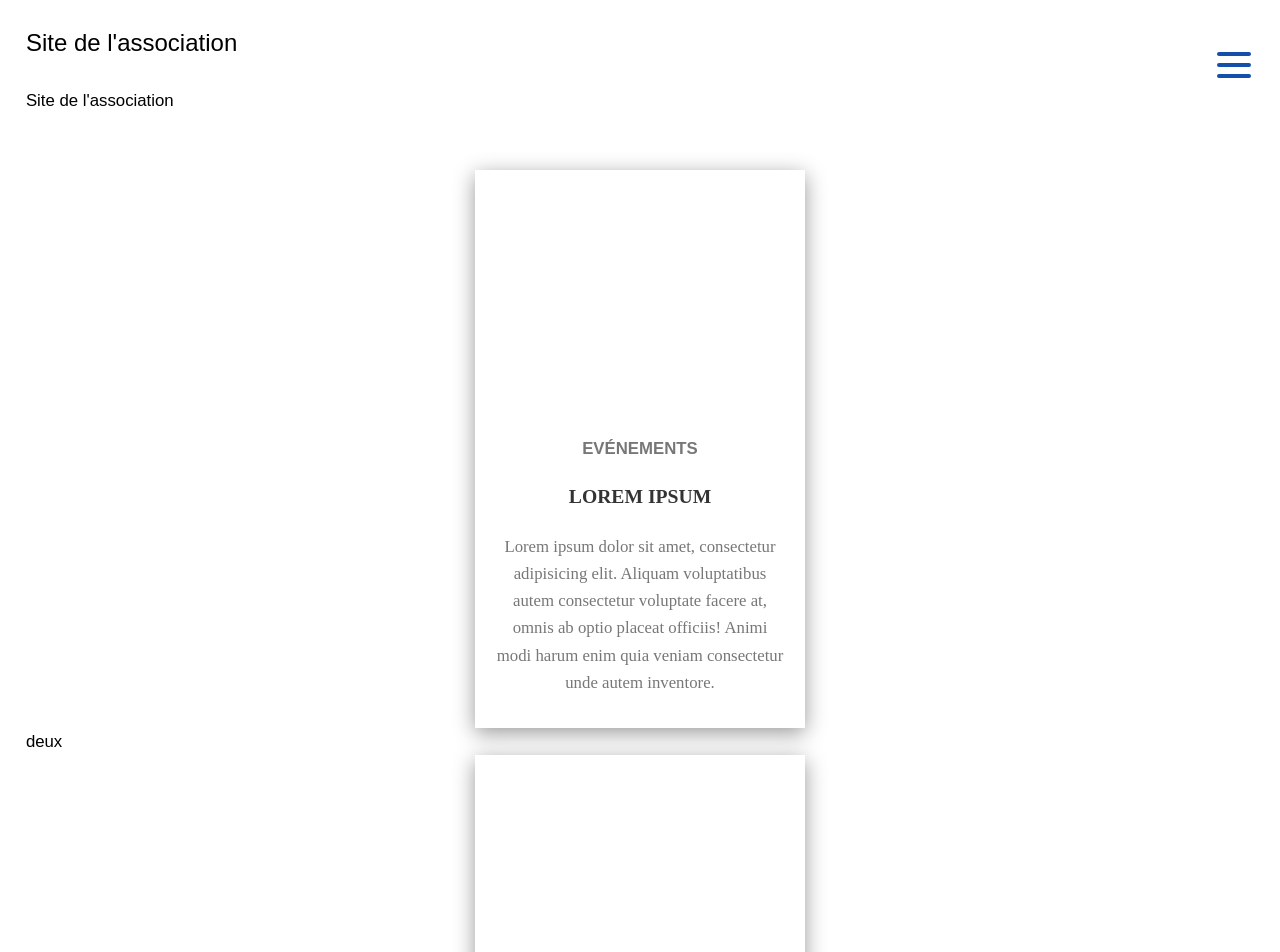
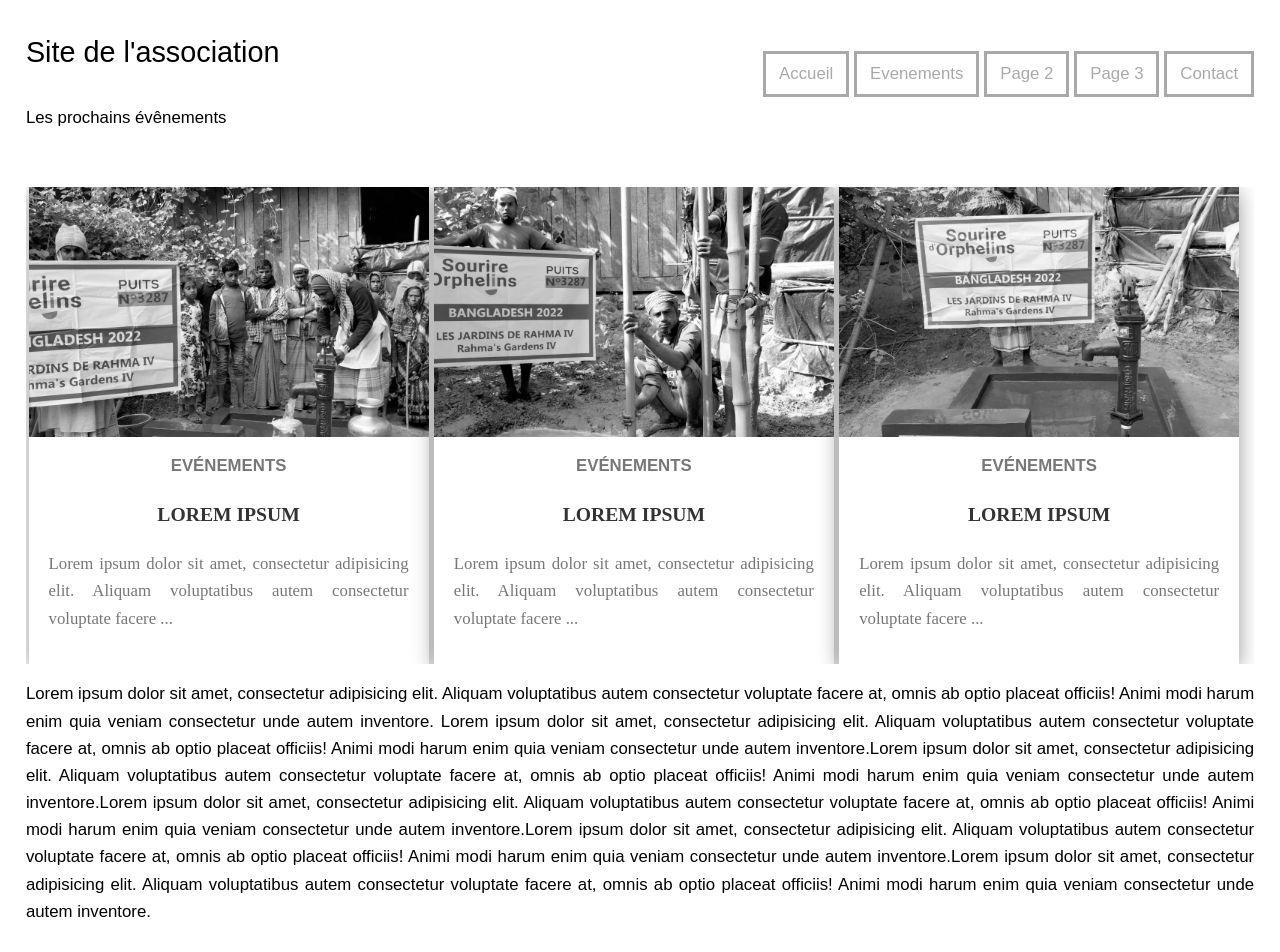
Before and after one commit to vdmjm2000/Eval_CSS, a plain HTML site: page Eval/index.html in a window 1280 px wide. Shown: the top 952 px of the page. Drawn offline with Linux system fonts and the light colour scheme.

Commit message:
Mise en place carroussel index.html

```diff
--- /dev/null
+++ b/Eval/evenement.html
@@ -0,0 +1,49 @@
+<!DOCTYPE html>
+<html lang="fr">
+
+<head>
+    <meta charset="UTF-8">
+    <meta http-equiv="X-UA-Compatible" content="IE=edge">
+    <meta name="viewport" content="width=device-width, initial-scale=1.0">
+    <title>Site de l'association</title>
+    <link rel="stylesheet" href="style.css" media="all" />
+
+</head>
+    <body>
+        <div class="site">
+          <header class="site-header">
+            <div class="site-branding">
+              <p class="site-title">Evenements</p>
+              <p class="site-description">Les prochains évênements</p>
+            </div>
+            <input type="checkbox" id="top-nav" name="top-nav" aria-labelledby="top-nav-toggle" />
+            <label for="top-nav" class="top-nav-label" id="top-nav-toggle">
+              <span class="open-close-menu">
+                <span class="open-menu">Open menu</span>
+                <span class="close-menu">Close menu</span>
+              </span>
+            </label>
+            <nav class="main-navigation">
+              <ul class="menu">
+                <li class="menu-item">
+                  <a href="./index.html">Accueil</a>
+                </li>
+                <li class="menu-item">
+                  <a href="#">Evenements</a>
+                </li>
+                <li class="menu-item">
+                  <a href="#">Page 2</a>
+
+                </li>
+                <li class="menu-item">
+                  <a href="#">Page 3</a>
+                </li>
+                <li class="menu-item">
+                  <a href="#">Contact</a>
+                </li>
+              </ul>
+            </nav>
+
+</body>
+
+</html>
--- a/Eval/index.html
+++ b/Eval/index.html
@@ -1,23 +1,18 @@
-<!--
-X11 license
-Source: https://github.com/ArmandPhilippot/dropdown-menu-css
--->
+
 <!DOCTYPE html>
 <html>
-
 <head>
   <meta charset="UTF-8" />
   <meta name="viewport" content="width=device-width, initial-scale=1" />
   <title>Site de l'association</title>
   <link rel="stylesheet" href="style.css" media="all" />
 </head>
-
 <body>
   <div class="site">
     <header class="site-header">
       <div class="site-branding">
         <p class="site-title">Site de l'association</p>
-        <p class="site-description">Site de l'association</p>
+        <p class="site-description">Les prochains évênements</p>
       </div>
       <input type="checkbox" id="top-nav" name="top-nav" aria-labelledby="top-nav-toggle" />
       <label for="top-nav" class="top-nav-label" id="top-nav-toggle">
@@ -29,7 +24,7 @@ Source: https://github.com/ArmandPhilippot/dropdown-menu-css
       <nav class="main-navigation">
         <ul class="menu">
           <li class="menu-item">
-            <a href="#">Home</a>
+            <a href="#">Accueil</a>
           </li>
           <li class="menu-item">
             <a href="#">Evenements</a>
@@ -49,13 +44,13 @@ Source: https://github.com/ArmandPhilippot/dropdown-menu-css
     </header>
     <main class="site-main">
 
-      <div class="conteneur">
+      <div class="conteneur galerie">
         <div class="gauche">
 
           <div class="card">
-            <a href="https://www.google.fr">
+            <a href="./evenement.html">
               <!-- Image à la une -->
-              <div class="card-image"><img src="./Media/Image/association.jpg"></div>
+              <div class="card-image"><img id="slide1" src="./Media/Image/association1.jpeg"></div>
               <!-- Fin de l'image à la une -->
 
               <!-- Corp de notre carte -->
@@ -73,9 +68,7 @@ Source: https://github.com/ArmandPhilippot/dropdown-menu-css
                 <!-- Extrait de l'article -->
                 <div class="card-excerpt">
                   <p> Lorem ipsum dolor sit amet, consectetur adipisicing elit. Aliquam voluptatibus autem consectetur
-                    voluptate facere at, omnis ab optio placeat officiis! Animi modi harum enim quia veniam consectetur
-                    unde
-                    autem inventore.</p>
+                    voluptate facere ...</p>
                 </div>
 
               </div>
@@ -87,11 +80,11 @@ Source: https://github.com/ArmandPhilippot/dropdown-menu-css
 
 
 
-        <div class="milieu">deux
+        <div class="milieu">
           <div class="card">
-            <a href="https://www.google.fr">
+            <a href="./evenement.html">
               <!-- Image à la une -->
-              <div class="card-image"><img src="./Media/Image/association.jpg"></div>
+              <div class="card-image"><img id="slide2" src="./Media/Image/association4.jpeg"></div>
               <!-- Fin de l'image à la une -->
 
               <!-- Corp de notre carte -->
@@ -109,9 +102,7 @@ Source: https://github.com/ArmandPhilippot/dropdown-menu-css
                 <!-- Extrait de l'article -->
                 <div class="card-excerpt">
                   <p> Lorem ipsum dolor sit amet, consectetur adipisicing elit. Aliquam voluptatibus autem consectetur
-                    voluptate facere at, omnis ab optio placeat officiis! Animi modi harum enim quia veniam consectetur
-                    unde
-                    autem inventore.</p>
+                    voluptate facere ...</p>
                 </div>
 
               </div>
@@ -120,12 +111,12 @@ Source: https://github.com/ArmandPhilippot/dropdown-menu-css
           </div>
         </div>
 
-        <div class="droite">trois
+        <div class="droite">
 
           <div class="card">
-            <a href="https://www.google.fr">
+            <a href="./evenement.html">
               <!-- Image à la une -->
-              <div class="card-image"><img src="./Media/Image/association.jpg"></div>
+              <div class="card-image"><img id="slide3" src="./Media/Image/association3.jpeg"></div>
               <!-- Fin de l'image à la une -->
 
               <!-- Corp de notre carte -->
@@ -143,9 +134,7 @@ Source: https://github.com/ArmandPhilippot/dropdown-menu-css
                 <!-- Extrait de l'article -->
                 <div class="card-excerpt">
                   <p> Lorem ipsum dolor sit amet, consectetur adipisicing elit. Aliquam voluptatibus autem consectetur
-                    voluptate facere at, omnis ab optio placeat officiis! Animi modi harum enim quia veniam consectetur
-                    unde
-                    autem inventore.</p>
+                    voluptate facere ...</p>
                 </div>
 
               </div>
@@ -154,6 +143,33 @@ Source: https://github.com/ArmandPhilippot/dropdown-menu-css
           </div>
         </div>
       </div>
+
+      <div class="container">
+        <p> Lorem ipsum dolor sit amet, consectetur adipisicing elit. Aliquam voluptatibus autem consectetur
+          voluptate facere at, omnis ab optio placeat officiis! Animi modi harum enim quia veniam consectetur
+          unde
+          autem inventore.
+          Lorem ipsum dolor sit amet, consectetur adipisicing elit. Aliquam voluptatibus autem consectetur
+          voluptate facere at, omnis ab optio placeat officiis! Animi modi harum enim quia veniam consectetur
+          unde
+          autem inventore.Lorem ipsum dolor sit amet, consectetur adipisicing elit. Aliquam voluptatibus autem consectetur
+          voluptate facere at, omnis ab optio placeat officiis! Animi modi harum enim quia veniam consectetur
+          unde
+          autem inventore.Lorem ipsum dolor sit amet, consectetur adipisicing elit. Aliquam voluptatibus autem consectetur
+          voluptate facere at, omnis ab optio placeat officiis! Animi modi harum enim quia veniam consectetur
+          unde
+          autem inventore.Lorem ipsum dolor sit amet, consectetur adipisicing elit. Aliquam voluptatibus autem consectetur
+          voluptate facere at, omnis ab optio placeat officiis! Animi modi harum enim quia veniam consectetur
+          unde
+          autem inventore.Lorem ipsum dolor sit amet, consectetur adipisicing elit. Aliquam voluptatibus autem consectetur
+          voluptate facere at, omnis ab optio placeat officiis! Animi modi harum enim quia veniam consectetur
+          unde
+          autem inventore.</p>
+
+
+
+
+      </div>
     </main>
     <footer class="site-footer"></footer>
   </div>
--- a/Eval/style.css
+++ b/Eval/style.css
@@ -25,6 +25,11 @@ body {
 
 }
 
+p {
+text-align: justify;
+
+}
+
 .site {
   font-size: 1.05rem;
   position: relative;
@@ -34,6 +39,7 @@ body {
   padding: 0 1.618rem;
 }
 
+
 .site-header {
   display: flex;
   justify-content: space-between;
@@ -42,6 +48,7 @@ body {
   position: relative;
   margin: 0 auto 2.427rem;
 }
+
 
 .site-branding {
   flex: 1 0 80%;
@@ -416,13 +423,7 @@ body {
   display: block;
 }
 
-@media only screen and (min-width: 37.5em) {
-  .site-title {
-    font-size: 1.5rem;
-  }
-}
-
-@media only screen and (min-width: 1000 px) {
+@media only screen and (min-width: 64em) {
   .site-branding {
     flex: 1 0 30%;
     max-width: 30%;
@@ -464,6 +465,8 @@ body {
     color: darkgrey;
     padding: 0.4045rem 0.809rem;
   }
+
+
 
 
 
@@ -554,6 +557,8 @@ body {
     max-width: 100%;
   }
 
+
+
   /* Mise ne place des div en dessous */
 
 .gauche{
@@ -562,14 +567,12 @@ body {
 }
 .milieu{
   display: inline-block;
-  width:33%;
+ width:33%;
 }
 .droite{
   float: right;
   width:33%;
 }
-
-
 
 }
 
@@ -631,7 +634,7 @@ body {
 
 .card {
   flex: 1;
-  width: 330px; /*1*/
+  width: 400px; /*1*/
   margin: 0px auto; /*2*/
   background-color: white; /*3*/
   box-shadow: 0px 5px 20px #999; /*4*/
@@ -688,3 +691,55 @@ box-sizing: border-box; /*3*/
 .card-date, .card-excerpt {
   color: #777;
 }
+
+
+
+/* Carroussel */
+
+.galerie {
+
+  width: 100%;
+  height: 100%;
+  max-width: 100%;
+  margin: auto;
+  display: flex;
+  overflow-y: hidden;
+  scroll-behavior:smooth;
+  scroll-snap-type: x mandatory
+
+  }
+
+  .galerie img {
+
+  align-self: center; /*pour le responsive*/
+
+  scroll-snap-align: center
+
+  }
+
+  .ancre {
+
+  margin: 1rem auto;
+  display: flex;
+  justify-content: center;
+
+  }
+
+  .ancre li{
+
+  display: inline-flex;
+  justify-content: center;
+  align-items:center;
+  width: 30px;
+  height: 30px;
+  background: #404040;
+  border-radius: 50%;
+  }
+
+  .ancre li a{color:white}
+
+  .ancre li:not(:last-child){
+    margin-right: 30px;
+  }
+
+/* Fin carroussel */
```
Also changed, not shown: Eval/Media/Image/association1.jpeg (added), Eval/Media/Image/association2.jpeg (added), Eval/Media/Image/association3.jpeg (added), Eval/Media/Image/association4.jpeg (added), Eval/Media/Image/association5.jpeg (added).
